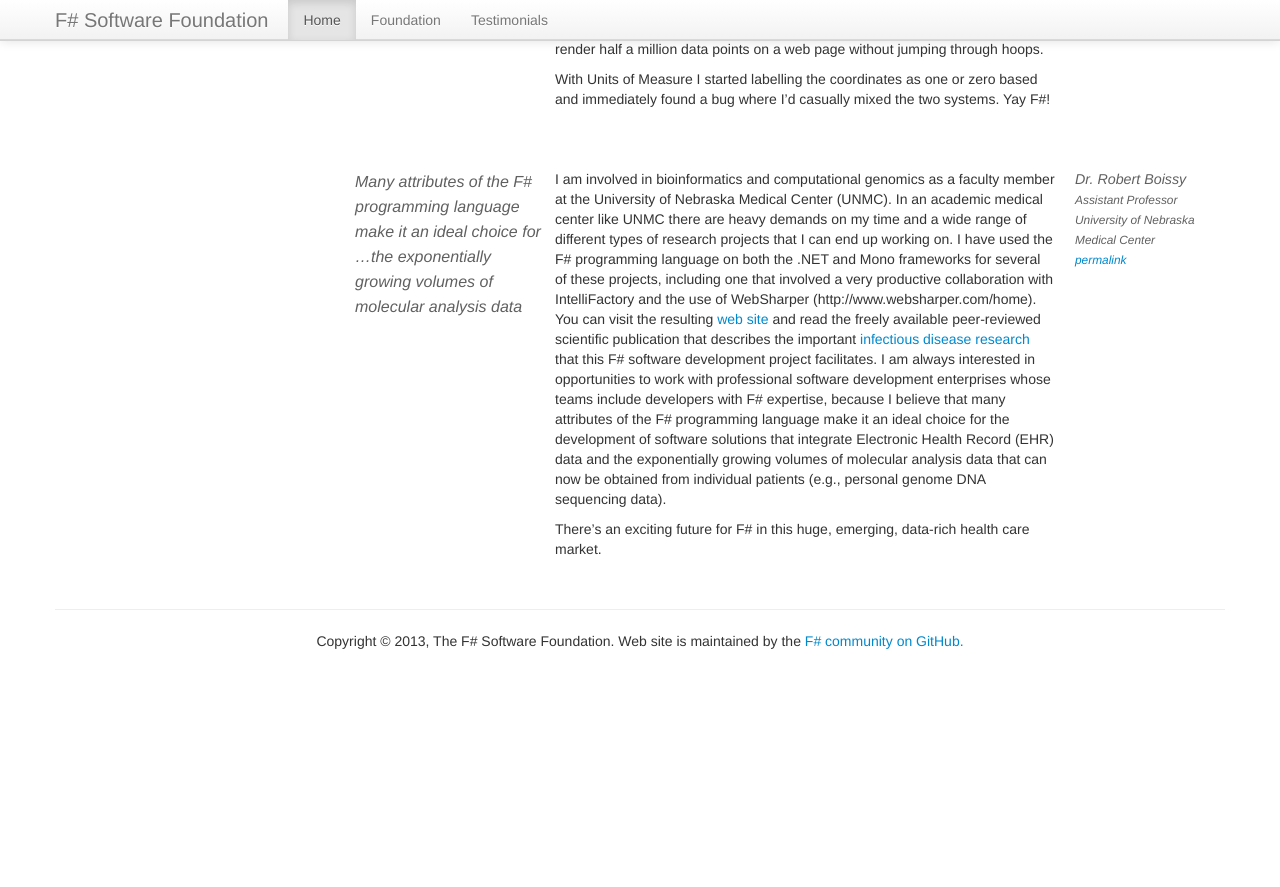
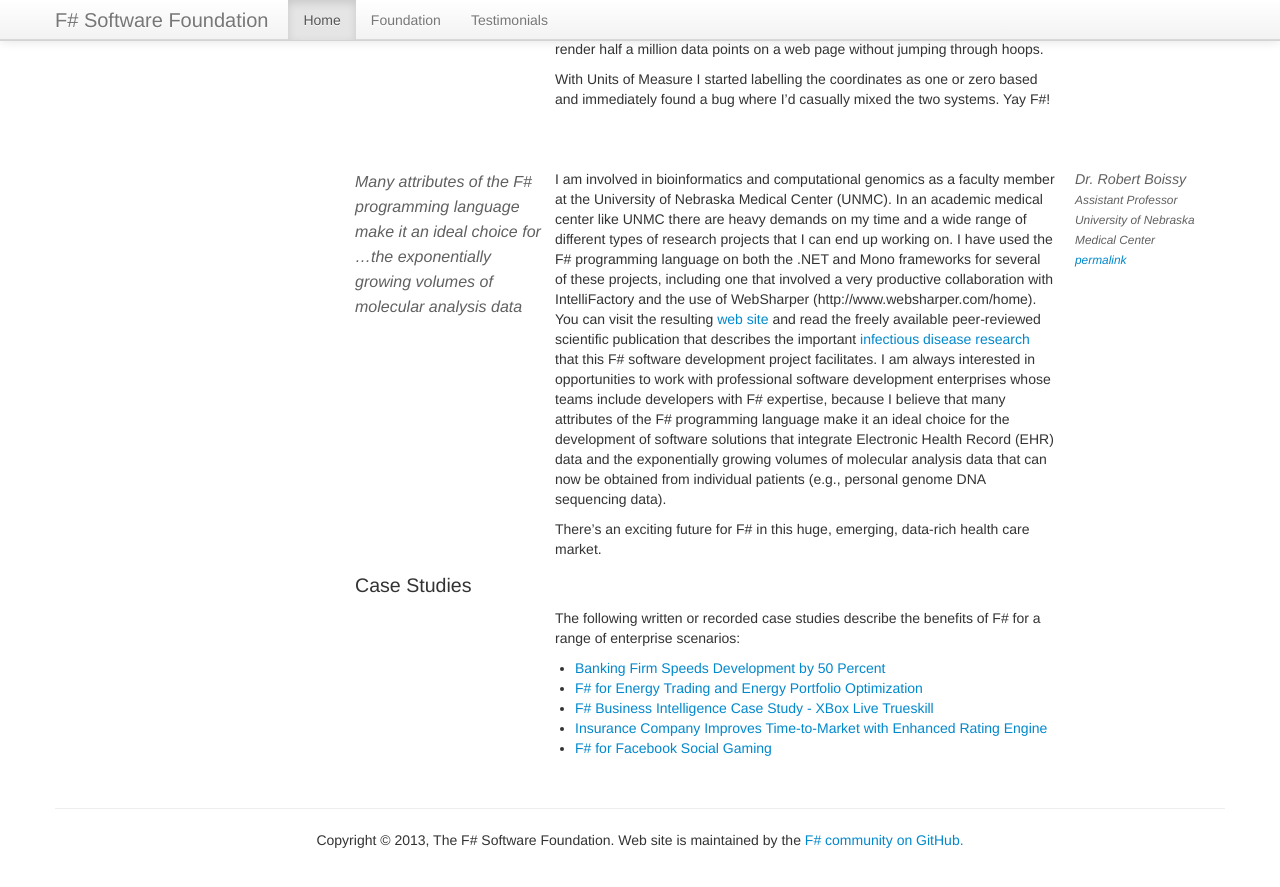
Before and after one commit to fsharp/fsharp.org, a Jekyll site: the page built from testimonials/index.md, in a window 1280 px wide and 900 px high, scrolled down 12758 px. Shown: the top 887 px of the window. Built offline with Jekyll 4.4.1, drawn with Linux system fonts in a browser that asks for light colours; nearby versions of some CDN libraries; some web fonts are replaced; comment, search, counter and statistics services are not loaded; before the commit the page ends 13459 px from its top, so only the background shows below that.

Commit message:
Update index.md

```diff
--- a/testimonials/index.md
+++ b/testimonials/index.md
@@ -972,3 +972,13 @@ data that can now be obtained from individual patients (e.g., personal genome DN
 There's an exciting future for F# in this huge, emerging, data-rich health care market.
 
 <div class="keywords">bioinformatics, genomics, health, molecular analysis, simulation</div>
+
+### Case Studies
+
+The following written or recorded case studies describe the benefits of F# for a range of enterprise scenarios:
+
+ * [Banking Firm Speeds Development by 50 Percent](http://www.microsoft.com/casestudies/Case_Study_Detail.aspx?casestudyid=4000006794)
+ * [F# for Energy Trading and Energy Portfolio Optimization](http://blogs.msdn.com/b/dsyme/archive/2011/01/12/f-for-energy-trading-and-energy-portfolio-optimization.aspx)
+ * [F# Business Intelligence Case Study - XBox Live Trueskill](http://dl.acm.org/citation.cfm?id=1362702.1362709&coll=ACM&dl=ACM&type=series&idx=SERIES824%25E2%2588%2582=series&WantType=Proceedings&title=ICFP)
+ * [Insurance Company Improves Time-to-Market with Enhanced Rating Engine](http://www.microsoft.com/casestudies/Case_Study_Detail.aspx?CaseStudyID=4000005226)
+ * [F# for Facebook Social Gaming](http://www.dotnetrocks.com/default.aspx?ShowNum=846)
```
